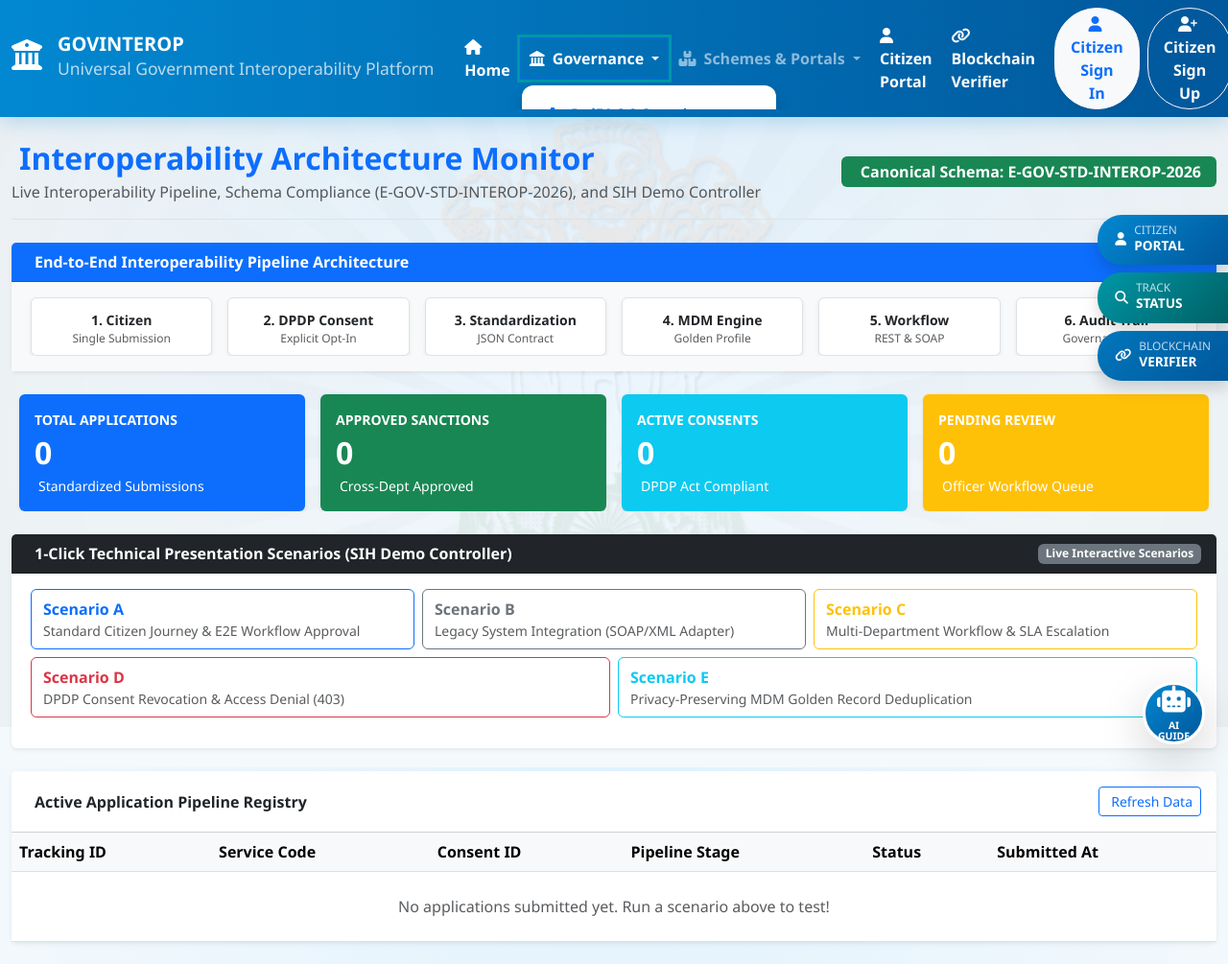
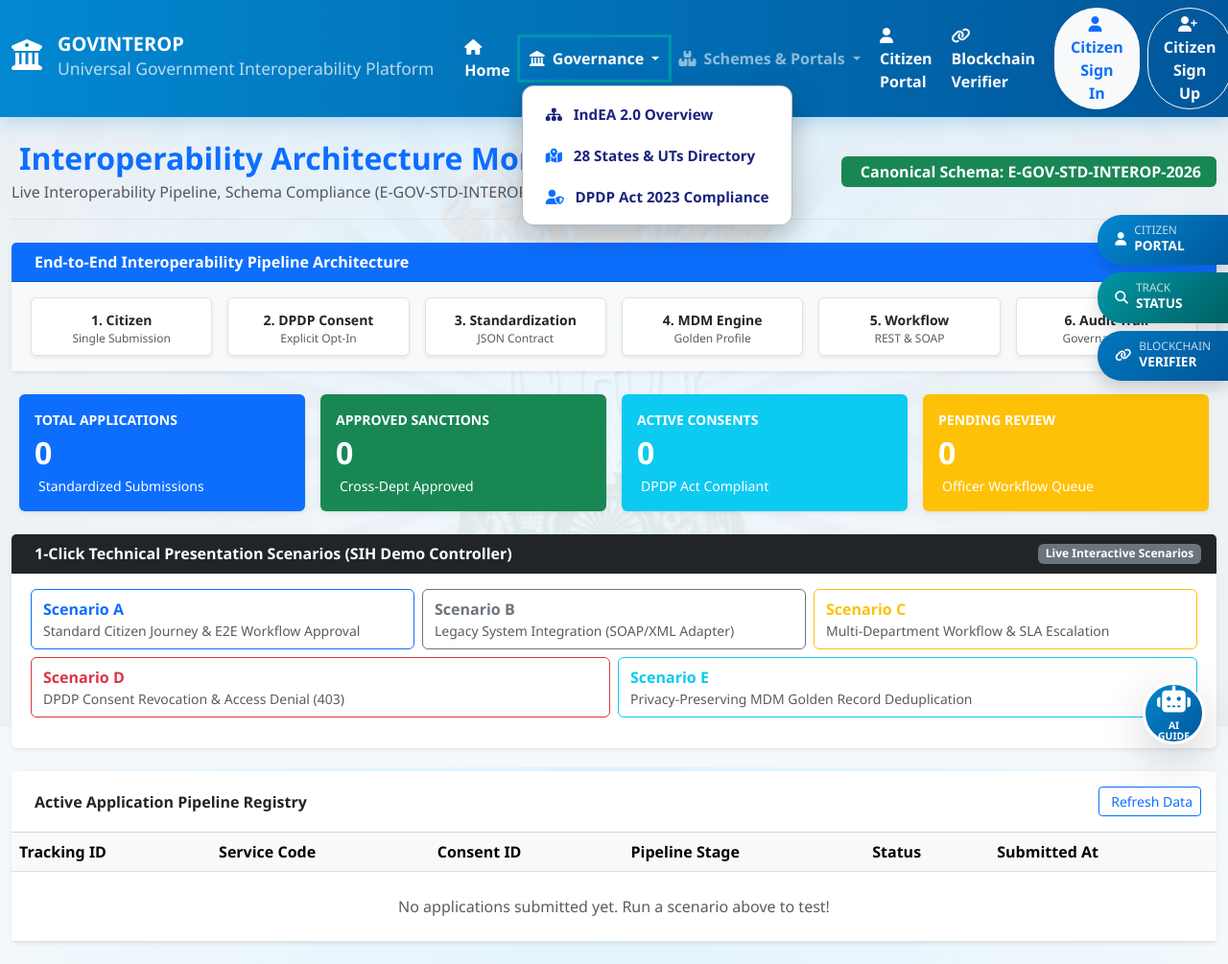
Before and after one commit to mepellireeta-wq/interoperability-framework, a Flask app: page /interoperability-monitor in a window 1280 px wide, after a click on "Governance". Shown: the top 1005 px of the page at 96% size. Run offline with Flask 3, Linux system fonts and the light colour scheme; data that the repository does not hold is empty.

Commit message:
Fix navbar overflow clipping so Schemes & Portals dropdown is 100% visible

```diff
--- a/static/css/style.css
+++ b/static/css/style.css
@@ -54,15 +54,19 @@ body::before {
     z-index: -1;
 }
 
-main, header, footer, nav, section, .container, .container-fluid, .glass-card {
+main, header, footer, section, .container, .container-fluid, .glass-card {
     max-width: 100vw !important;
-    overflow-x: hidden !important;
     box-sizing: border-box;
+}
+
+nav, .navbar, .navbar-gov, .navbar-collapse, .nav-item, .dropdown {
+    overflow: visible !important;
+    overflow-x: visible !important;
+    overflow-y: visible !important;
 }
 
 .row {
     max-width: 100vw !important;
-    overflow-x: hidden !important;
     box-sizing: border-box;
     margin-left: 0 !important;
     margin-right: 0 !important;
@@ -79,29 +83,34 @@ main, header, footer, nav, section, .container, .container-fluid, .glass-card {
 .navbar-gov {
     background: linear-gradient(90deg, #0288D1 0%, #01579B 100%);
     box-shadow: 0 4px 20px rgba(2, 136, 209, 0.25);
+    z-index: 1050 !important;
 }
 
 /* Elegant Dropdown Menu Styling */
 .navbar-gov .dropdown-menu {
-    border: none;
+    border: 1px solid #B0BEC5 !important;
     border-radius: 12px;
-    box-shadow: 0 10px 30px rgba(1, 87, 155, 0.15);
+    box-shadow: 0 10px 30px rgba(0, 0, 0, 0.25) !important;
     padding: 8px;
     margin-top: 8px;
-    background: #ffffff;
+    background: #ffffff !important;
+    z-index: 9999 !important;
+    position: absolute !important;
+    min-width: 260px;
 }
 
 .navbar-gov .dropdown-item {
     padding: 10px 16px;
     border-radius: 8px;
-    font-size: 0.92rem;
-    color: #263238;
+    font-size: 0.95rem;
+    color: #1A237E !important;
+    font-weight: 600 !important;
     transition: background-color 0.2s ease, color 0.2s ease;
 }
 
 .navbar-gov .dropdown-item:hover {
-    background-color: #E0F2FE;
-    color: var(--primary-dark);
+    background-color: #E3F2FD !important;
+    color: #0D47A1 !important;
 }
 
 .brand-emblem {
```
